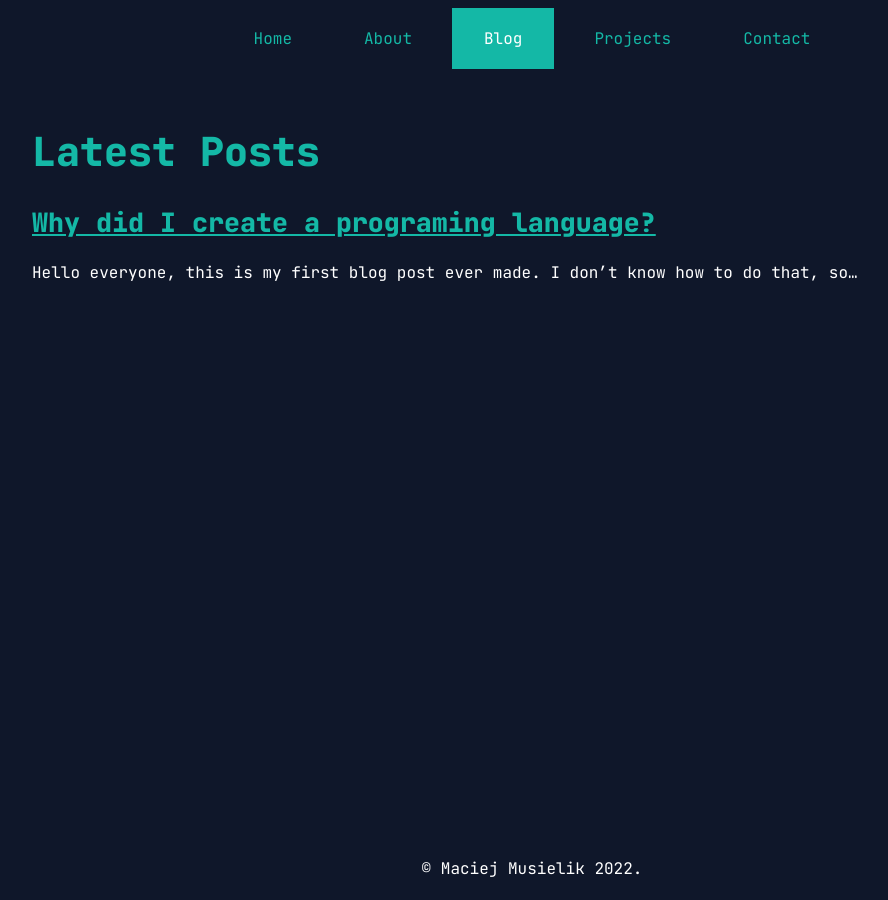
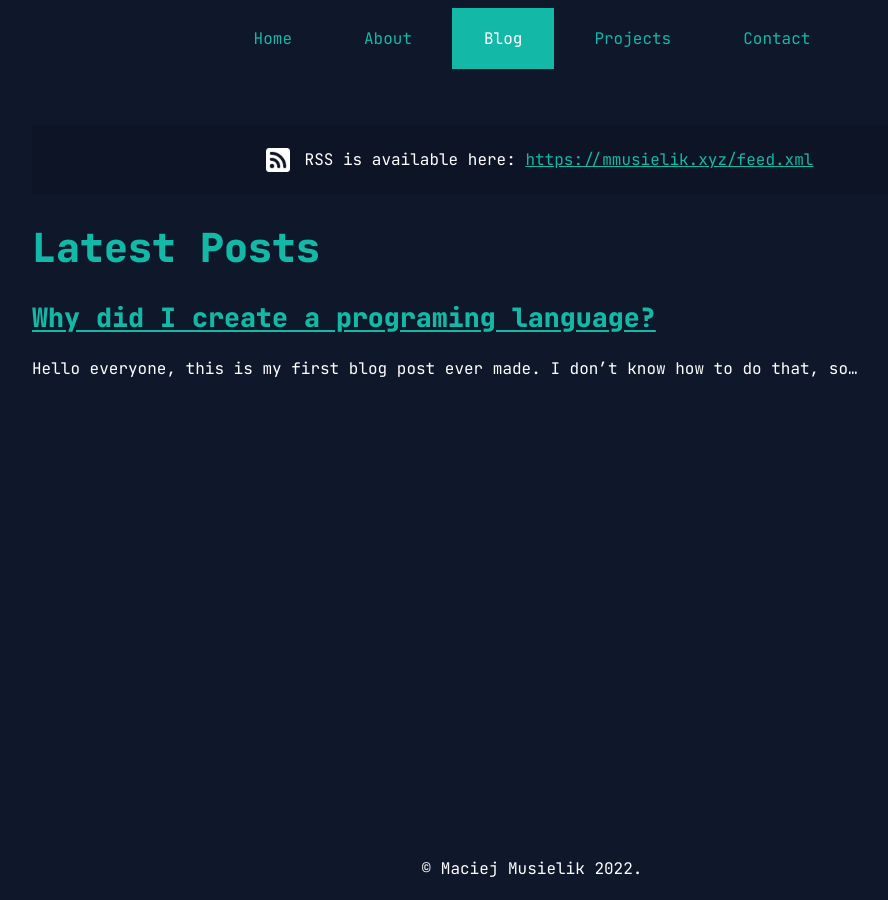
Before and after one commit to CheryX/mmusielik.xyz, a Jekyll site: the page built from blog.md, in a window 1280 px wide. Shown: the whole page, without its empty margins (108-996 px from the left). Built offline with Jekyll 4.4.1, drawn with Linux system fonts in a browser that asks for light colours.

Commit message:
Added RSS info

```diff
--- /dev/null
+++ b/_includes/rss.html
@@ -0,0 +1,6 @@
+<div class="rss">
+
+	<img src="/assets/rss.png" alt="RSS icon">
+	<p>RSS is available here: <a href="https://mmusielik.xyz/feed.xml">https://mmusielik.xyz/feed.xml</a></p>
+
+</div>
--- a/assets/style.css
+++ b/assets/style.css
@@ -224,3 +224,16 @@ input {
 .article img {
     max-width: 100%;
 }
+
+.rss {
+    display: flex;
+    align-items: center;
+    background-color: #00000020;
+    padding: 1rem 2rem;
+    justify-content: center;
+}
+
+.rss > img {
+    margin: 0 15px;
+    width: 1.5em;
+}
--- a/blog.md
+++ b/blog.md
@@ -4,6 +4,8 @@ title: Blog
 important: false
 site: blog
 ---
+
+{% include rss.html %}
 
 # Latest Posts
 
```
Also changed, not shown: assets/rss.png (added).
